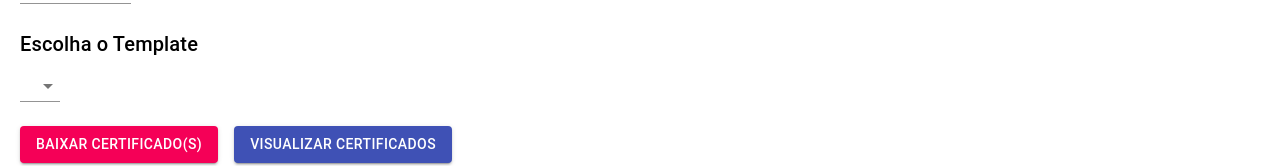
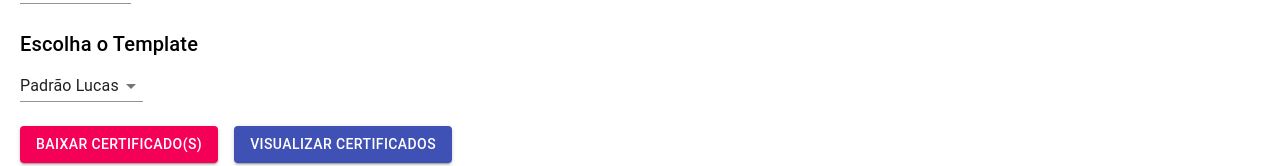
Before and after one commit to lucasmercer/ccm, a React (Create React App) app: page /certificado in a window 1280 px wide. Shown: the part 444-610 px from the top of the page. Built offline with nearby package versions, Linux system fonts and the light colour scheme.

Commit message:
Corrigido bugs

```diff
--- a/src/Certificate.js
+++ b/src/Certificate.js
@@ -39,7 +39,7 @@ function Certificate() {
   const [openModal, setOpenModal] = useState(false);
   const [previewName, setPreviewName] = useState("");
 
-  const [template, setTemplate] = useState("template1");
+  const [template, setTemplate] = useState("TemplateLucas"); // Definindo "Padrão Lucas" como padrão
 
   let savedPDFBytes = null;
 
```
